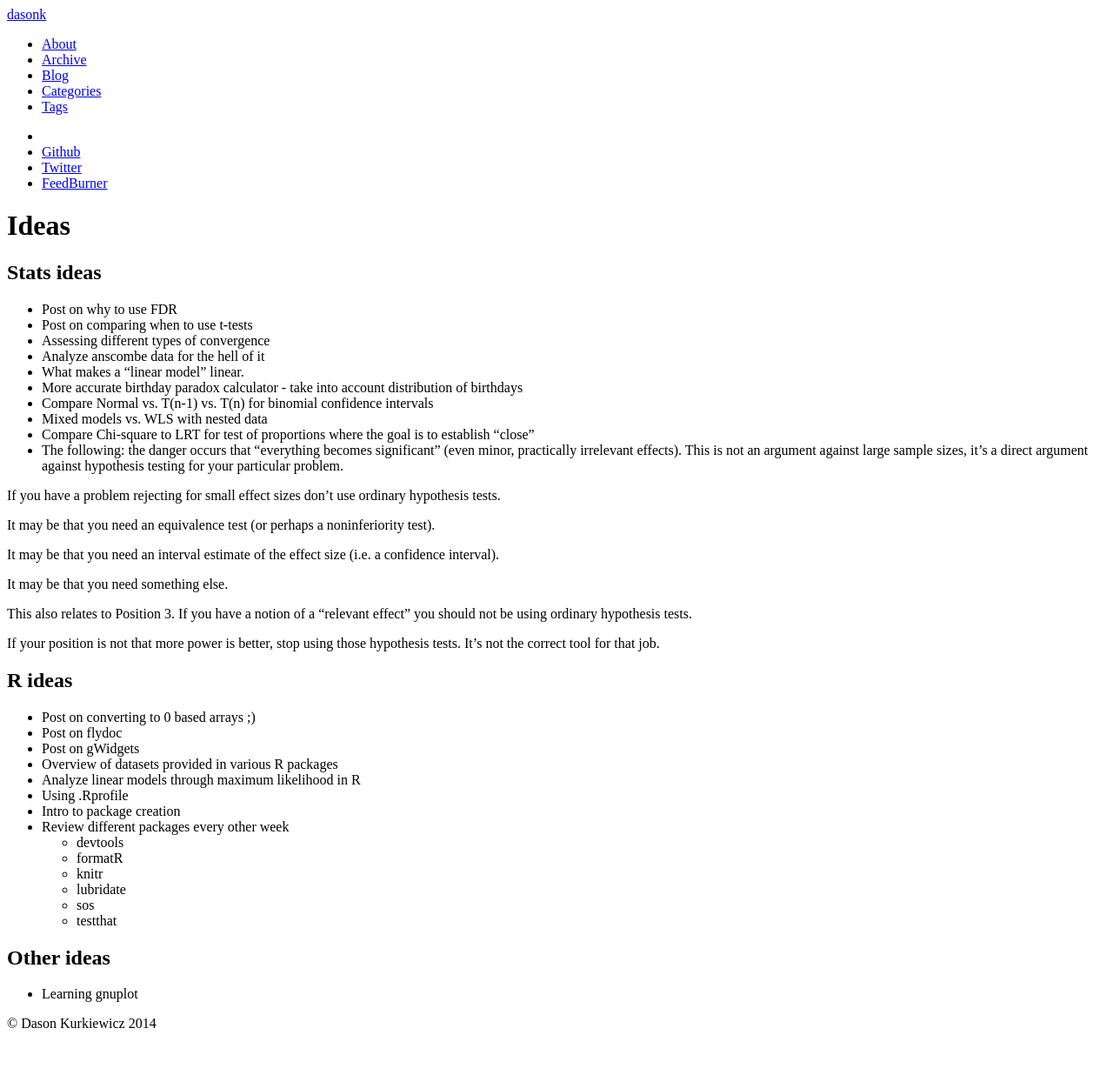
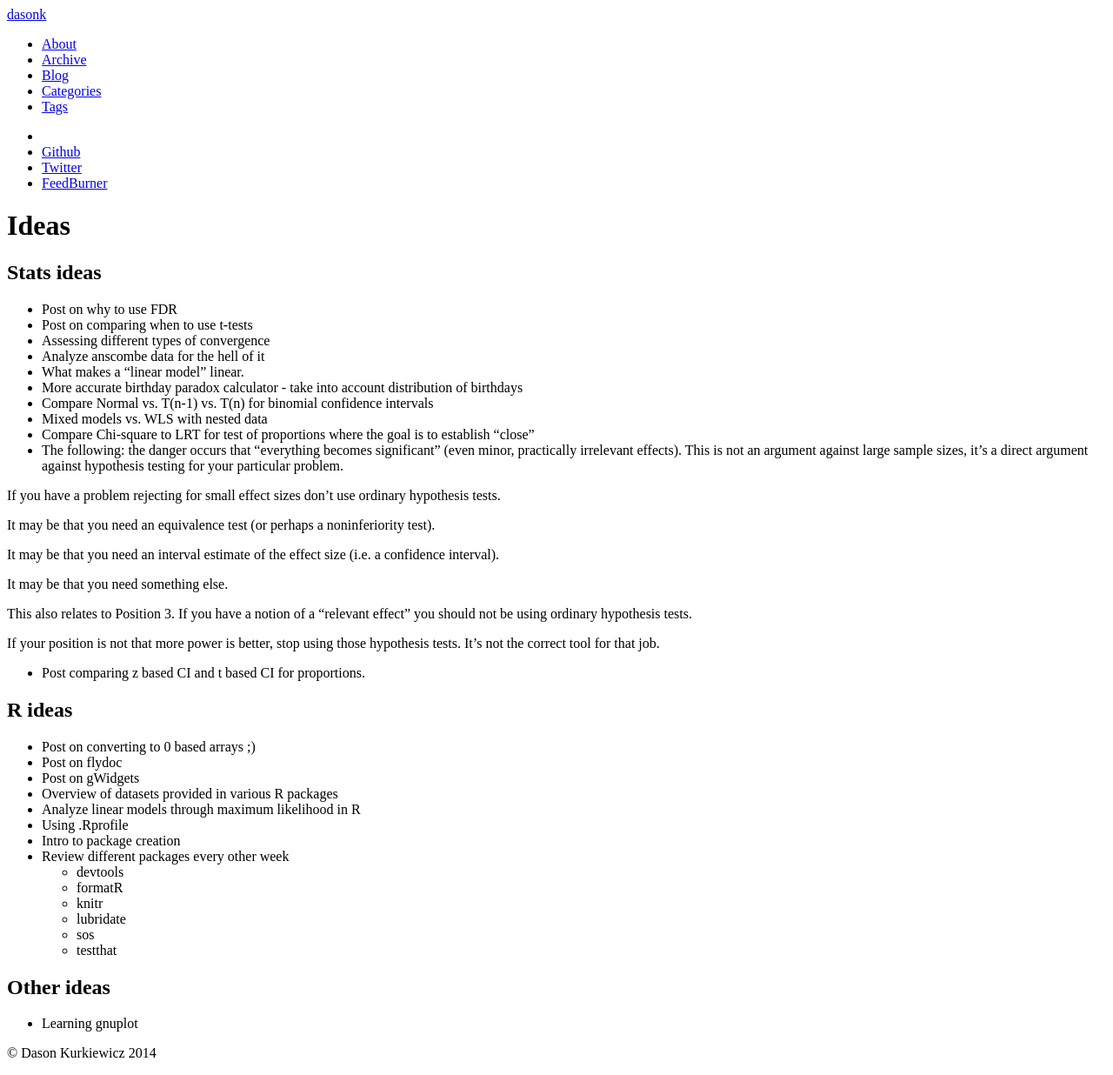
Before and after one commit to Dasonk/dasonk.github.com, a Jekyll site: the page built from pages/Ideas.md, in a window 1280 px wide. Shown: the whole page at 87% size. Built offline with Jekyll 4.4.1, drawn with Linux system fonts in a browser that asks for light colours; nearby versions of some CDN libraries; library files that are not in the unit come from our copies; before the commit the page ends 1202 px from its top, so only the background shows below that.

Commit message:
Added idea

```diff
--- a/pages/Ideas.md
+++ b/pages/Ideas.md
@@ -32,6 +32,7 @@ It may be that you need something else.
 This also relates to Position 3. If you have a notion of a "relevant effect" you should not be using ordinary hypothesis tests.
 
 If your position is not that more power is better, stop using those hypothesis tests. It's not the correct tool for that job.
+ - Post comparing z based CI and t based CI for proportions.
 
 ## R ideas
 
```
